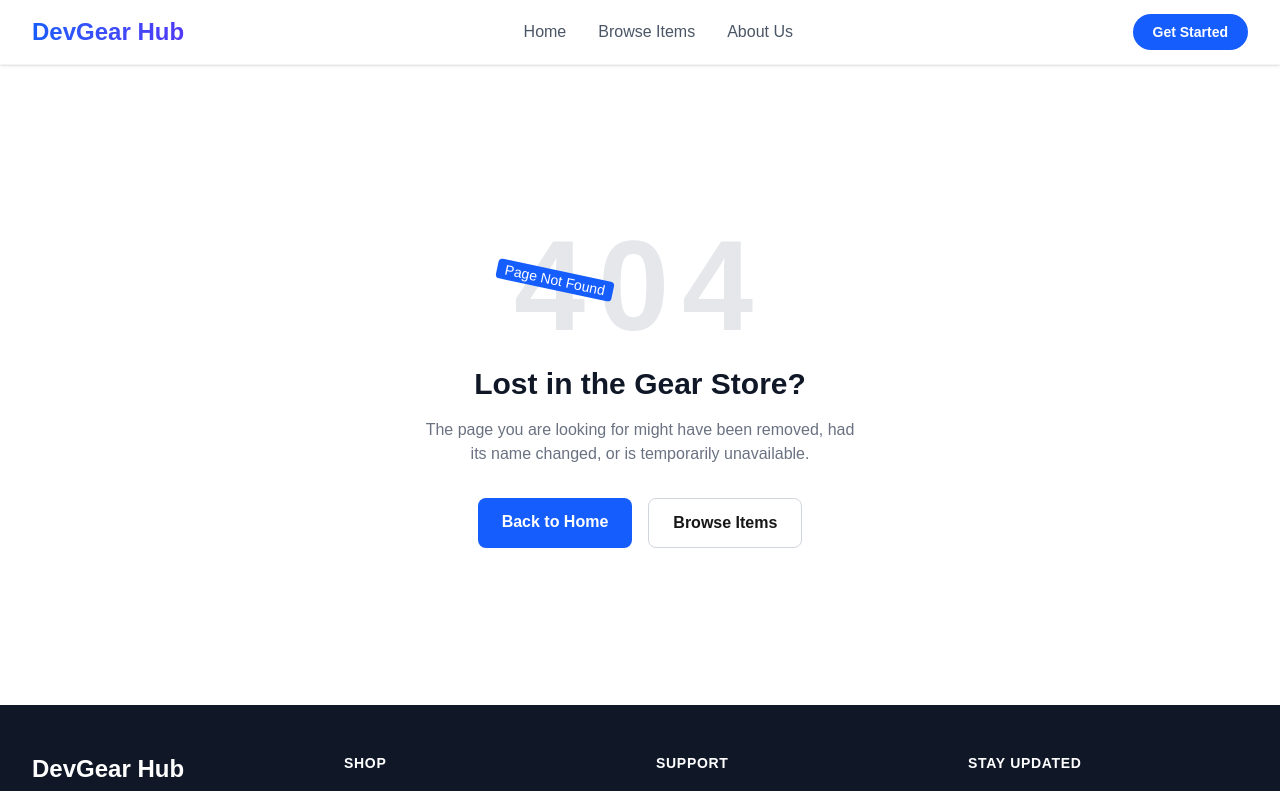
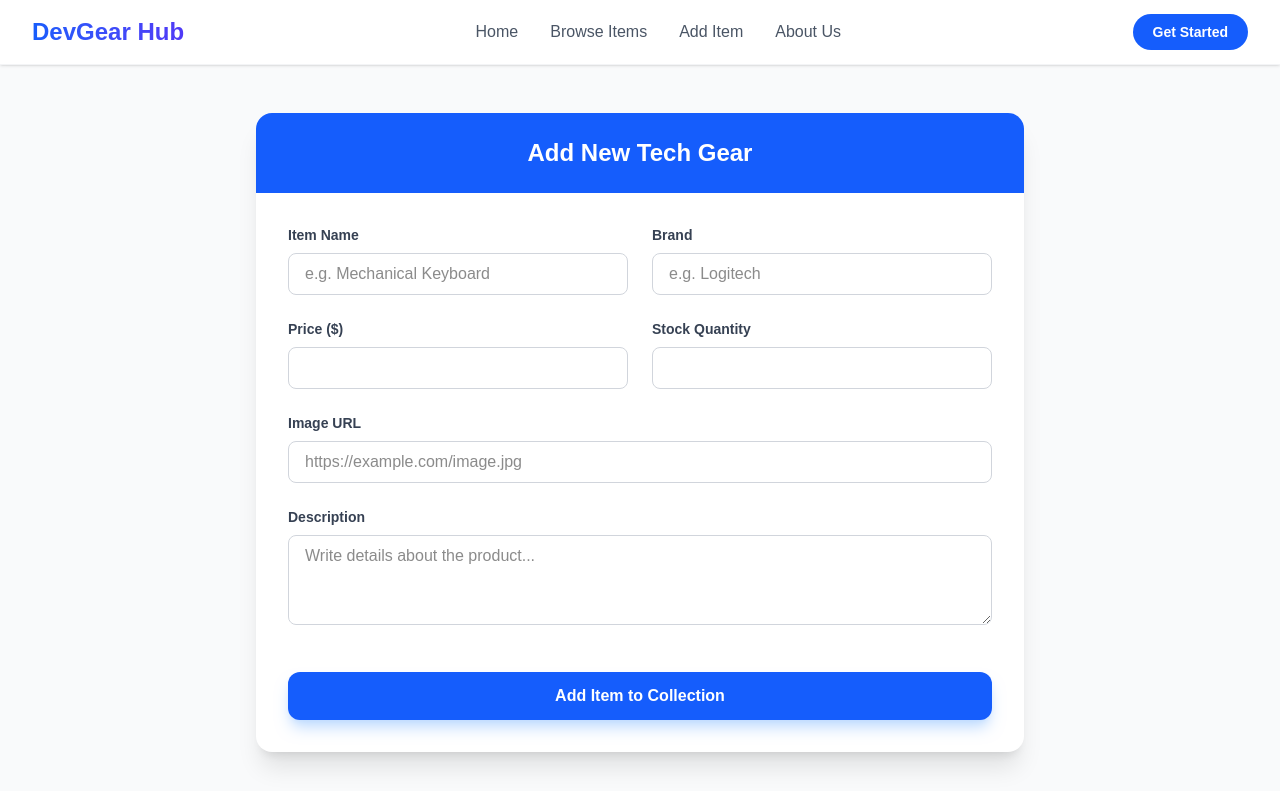
Before and after one commit to RahidulRIP/dev-gear-hub, a Next.js app: page /add-item in a window 1280 px wide. Before the commit this address had no page. Shown: the top 791 px of the page. Built offline with nearby package versions, Linux system fonts and the light colour scheme.

Commit message:
add the proxy as a middleware to protect the add item section

```diff
--- a/package.json
+++ b/package.json
@@ -11,7 +11,8 @@
   "dependencies": {
     "next": "16.1.1",
     "react": "19.2.3",
-    "react-dom": "19.2.3"
+    "react-dom": "19.2.3",
+    "sonner": "^2.0.7"
   },
   "devDependencies": {
     "@tailwindcss/postcss": "^4",
--- /dev/null
+++ b/src/app/add-item/page.jsx
@@ -0,0 +1,31 @@
+import AddItemPage from "@/components/AddItem/AddItemPage ";
+import React from "react";
+
+export const metadata = {
+  title: "Add New Gear | DevGear Hub",
+  description:
+    "Share your latest tech gear with the community. Fill out the form to add a new item to the DevGear Hub collection.",
+  keywords: [
+    "Add Item",
+    "Tech Gear",
+    "DevGear Hub",
+    "Sell Tech",
+    "Developer Tools",
+  ],
+  openGraph: {
+    title: "Add New Gear | DevGear Hub",
+    description: "Contribute to the best collection of developer tech gear.",
+    type: "website",
+  },
+};
+
+const Page = () => {
+  return (
+    <main>
+      <h1 className="sr-only">Add New Tech Gear to DevGear Hub</h1>
+      <AddItemPage />
+    </main>
+  );
+};
+
+export default Page;
--- a/src/app/layout.js
+++ b/src/app/layout.js
@@ -2,6 +2,7 @@ import { Geist, Geist_Mono } from "next/font/google";
 import "./globals.css";
 import Navbar from "@/components/shared/Navbar";
 import Footer from "@/components/shared/Footer";
+import { Toaster } from "sonner";
 
 const geistSans = Geist({
   variable: "--font-geist-sans",
@@ -30,7 +31,10 @@ export default function RootLayout({ children }) {
         className={`${geistSans.variable} ${geistMono.variable} antialiased flex flex-col min-h-screen`}
       >
         <Navbar />
-        <main className="grow">{children}</main>
+        <main className="grow">
+          {children}
+          <Toaster position="top-center" richColors />
+        </main>
         <Footer />
       </body>
     </html>
--- a/src/app/login/page.jsx
+++ b/src/app/login/page.jsx
@@ -2,6 +2,7 @@
 
 import { useState } from "react";
 import { useRouter } from "next/navigation";
+import { toast } from "sonner";
 
 const LoginPage = () => {
   const [formData, setFormData] = useState({ email: "", password: "" });
@@ -24,7 +25,7 @@ const LoginPage = () => {
       // Set Client-side Cookie
       document.cookie = "isLoggedIn=true; path=/; max-age=3600";
 
-      alert("Login Successful!");
+      toast.success("Login Successful!");
 
       // Redirect to protected route
       router.push("/");
--- /dev/null
+++ b/src/components/AddItem/AddItemPage .jsx
@@ -0,0 +1,181 @@
+"use client";
+
+import { useState } from "react";
+import { useRouter } from "next/navigation";
+import { toast } from "sonner";
+
+const AddItemPage = () => {
+  const [formData, setFormData] = useState({
+    name: "",
+    brand: "",
+    price: "",
+    category: "",
+    stock: "",
+    rating: "",
+    image: "",
+    description: "",
+  });
+
+  const [loading, setLoading] = useState(false);
+  const router = useRouter();
+
+  const handleChange = (e) => {
+    setFormData({ ...formData, [e.target.name]: e.target.value });
+  };
+
+  const handleSubmit = async (e) => {
+    e.preventDefault();
+    setLoading(true);
+
+    try {
+      const response = await fetch(
+        "https://dev-gear-hub-backend.onrender.com/api/items",
+        {
+          method: "POST",
+          headers: {
+            "Content-Type": "application/json",
+          },
+          body: JSON.stringify({
+            ...formData,
+            price: Number(formData.price),
+            stock: Number(formData.stock),
+            rating: Number(formData.rating),
+          }),
+        }
+      );
+
+      if (response.ok) {
+        toast.success("Item added successfully!");
+        router.push("/items");
+        router.refresh();
+      } else {
+        toast.error("Failed to add item. Please try again.");
+      }
+    } catch (error) {
+      console.error("Error adding item:", error);
+      toast.error("Something went wrong!");
+    } finally {
+      setLoading(false);
+    }
+  };
+
+  return (
+    <div className="min-h-screen bg-gray-50 py-12 px-4">
+      <div className="max-w-3xl mx-auto bg-white rounded-2xl shadow-xl overflow-hidden">
+        <div className="bg-blue-600 p-6">
+          <h2 className="text-2xl font-bold text-white text-center">
+            Add New Tech Gear
+          </h2>
+        </div>
+
+        <form
+          onSubmit={handleSubmit}
+          className="p-8 grid grid-cols-1 md:grid-cols-2 gap-6"
+        >
+          {/* Item Name */}
+          <div className="col-span-2 md:col-span-1">
+            <label className="block text-sm font-semibold text-gray-700 mb-2">
+              Item Name
+            </label>
+            <input
+              type="text"
+              name="name"
+              required
+              onChange={handleChange}
+              className="w-full px-4 py-2 border border-gray-300 rounded-lg focus:ring-2 focus:ring-blue-500 outline-none"
+              placeholder="e.g. Mechanical Keyboard"
+            />
+          </div>
+
+          {/* Brand */}
+          <div className="col-span-2 md:col-span-1">
+            <label className="block text-sm font-semibold text-gray-700 mb-2">
+              Brand
+            </label>
+            <input
+              type="text"
+              name="brand"
+              required
+              onChange={handleChange}
+              className="w-full px-4 py-2 border border-gray-300 rounded-lg focus:ring-2 focus:ring-blue-500 outline-none"
+              placeholder="e.g. Logitech"
+            />
+          </div>
+
+          {/* Price & Stock */}
+          <div>
+            <label className="block text-sm font-semibold text-gray-700 mb-2">
+              Price ($)
+            </label>
+            <input
+              type="number"
+              name="price"
+              required
+              onChange={handleChange}
+              className="w-full px-4 py-2 border border-gray-300 rounded-lg focus:ring-2 focus:ring-blue-500 outline-none"
+            />
+          </div>
+          <div>
+            <label className="block text-sm font-semibold text-gray-700 mb-2">
+              Stock Quantity
+            </label>
+            <input
+              type="number"
+              name="stock"
+              required
+              onChange={handleChange}
+              className="w-full px-4 py-2 border border-gray-300 rounded-lg focus:ring-2 focus:ring-blue-500 outline-none"
+            />
+          </div>
+
+          {/* Image URL */}
+          <div className="col-span-2">
+            <label className="block text-sm font-semibold text-gray-700 mb-2">
+              Image URL
+            </label>
+            <input
+              type="url"
+              name="image"
+              required
+              onChange={handleChange}
+              className="w-full px-4 py-2 border border-gray-300 rounded-lg focus:ring-2 focus:ring-blue-500 outline-none"
+              placeholder="https://example.com/image.jpg"
+            />
+          </div>
+
+          {/* Description */}
+          <div className="col-span-2">
+            <label className="block text-sm font-semibold text-gray-700 mb-2">
+              Description
+            </label>
+            <textarea
+              name="description"
+              rows="3"
+              required
+              onChange={handleChange}
+              className="w-full px-4 py-2 border border-gray-300 rounded-lg focus:ring-2 focus:ring-blue-500 outline-none"
+              placeholder="Write details about the product..."
+            ></textarea>
+          </div>
+
+          {/* Submit Button */}
+          <div className="col-span-2 pt-4">
+            <button
+              type="submit"
+              disabled={loading}
+              className={`w-full py-3 rounded-xl font-bold text-white transition-all ${
+                loading
+                  ? "bg-gray-400"
+                  : "bg-blue-600 hover:bg-blue-700 shadow-lg shadow-blue-200"
+              }`}
+            >
+              {loading ? "Adding Item..." : "Add Item to Collection"}
+            </button>
+          </div>
+        </form>
+      </div>
+    </div>
+  );
+};
+
+export default AddItemPage;
--- a/src/components/shared/Navbar.jsx
+++ b/src/components/shared/Navbar.jsx
@@ -59,6 +59,12 @@ const Navbar = () => {
               className="text-gray-600 hover:text-blue-600 font-medium transition-colors"
             >
               Browse Items
+            </Link>
+            <Link
+              href="/add-item"
+              className="text-gray-600 hover:text-blue-600 font-medium transition-colors"
+            >
+              Add Item
             </Link>
             <Link
               href="/about"
@@ -133,6 +139,13 @@ const Navbar = () => {
             </Link>
             <Link
               href="/items"
+              onClick={closeMenu}
+              className="block px-3 py-2 text-gray-600 hover:bg-blue-50 rounded-md"
+            >
+              Browse Items
+            </Link>
+            <Link
+              href="/add-item"
               onClick={closeMenu}
               className="block px-3 py-2 text-gray-600 hover:bg-blue-50 rounded-md"
             >
--- /dev/null
+++ b/src/proxy.js
@@ -0,0 +1,22 @@
+import { NextResponse } from "next/server";
+import React from "react";
+
+const proxy = (request) => {
+  const { pathname } = request.nextUrl;
+
+  const isLoggedIn = request.cookies.get("isLoggedIn")?.value == "true";
+
+  if (pathname.startsWith("/add-item")) {
+    if (!isLoggedIn) {
+      return NextResponse.redirect(new URL("/login", request.url));
+    }
+  }
+
+  return NextResponse.next();
+};
+
+export default proxy;
+
+export const config = {
+  matcher: ["/add-item/:path*"],
+};
```
Also changed, not shown: 1 other file (tests, documents, lock files or other folders).
